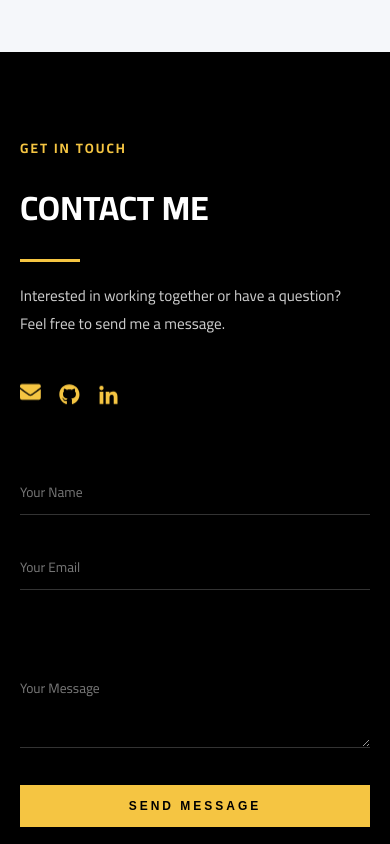
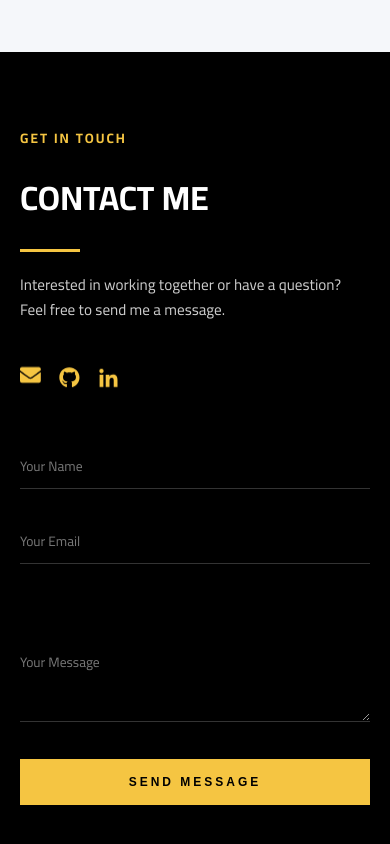
Before and after one commit to souacihadil/HADILSOUACI, a React (Create React App) app: page / in a window 390 px wide. Shown: the part 9920-10764 px from the top of the page. Built offline with nearby package versions, Linux system fonts and the light colour scheme.

Commit message:
Refactor responsive styles for contact section

```diff
--- a/src/pages/Contact.css
+++ b/src/pages/Contact.css
@@ -143,20 +143,33 @@
   100% { transform: translateY(0); }
 }
 
-/* RESPONSIVE */
 /* ================== RESPONSIVE ================== */
 
-/* Tablet */
+/* Large screens (Desktop & Laptop) */
+@media (min-width: 993px) {
+  .contact-section {
+    min-height: 100vh;
+    display: flex;
+    align-items: center; /* توسيط عمودي */
+  }
+}
+
+/* Tablets */
 @media (max-width: 992px) {
   .contact-section {
-    padding-left: 40px;
-    padding-right: 40px;
-    min-height: auto;
+    min-height: 100vh;
+    padding: 80px 40px;
+    display: flex;
+    align-items: center;
   }
 
   .contact-wrapper {
     grid-template-columns: 1fr;
     gap: 50px;
+  }
+
+  .contact-left {
+    max-width: 100%;
   }
 
   .contact-title {
@@ -167,8 +180,13 @@
 /* Mobile */
 @media (max-width: 576px) {
   .contact-section {
-    padding: 80px 20px;
-    align-items: flex-start;
+    min-height: auto;
+    padding: 70px 20px;
+    align-items: flex-start; /* من الأعلى */
+  }
+
+  .contact-wrapper {
+    gap: 40px;
   }
 
   .contact-title {
@@ -177,6 +195,7 @@
 
   .contact-text {
     font-size: 0.95rem;
+    line-height: 1.7;
   }
 
   .contact-links {
@@ -189,6 +208,7 @@
 
   .send-btn {
     width: 100%;
+    padding: 16px 0;
     text-align: center;
   }
 }
```
